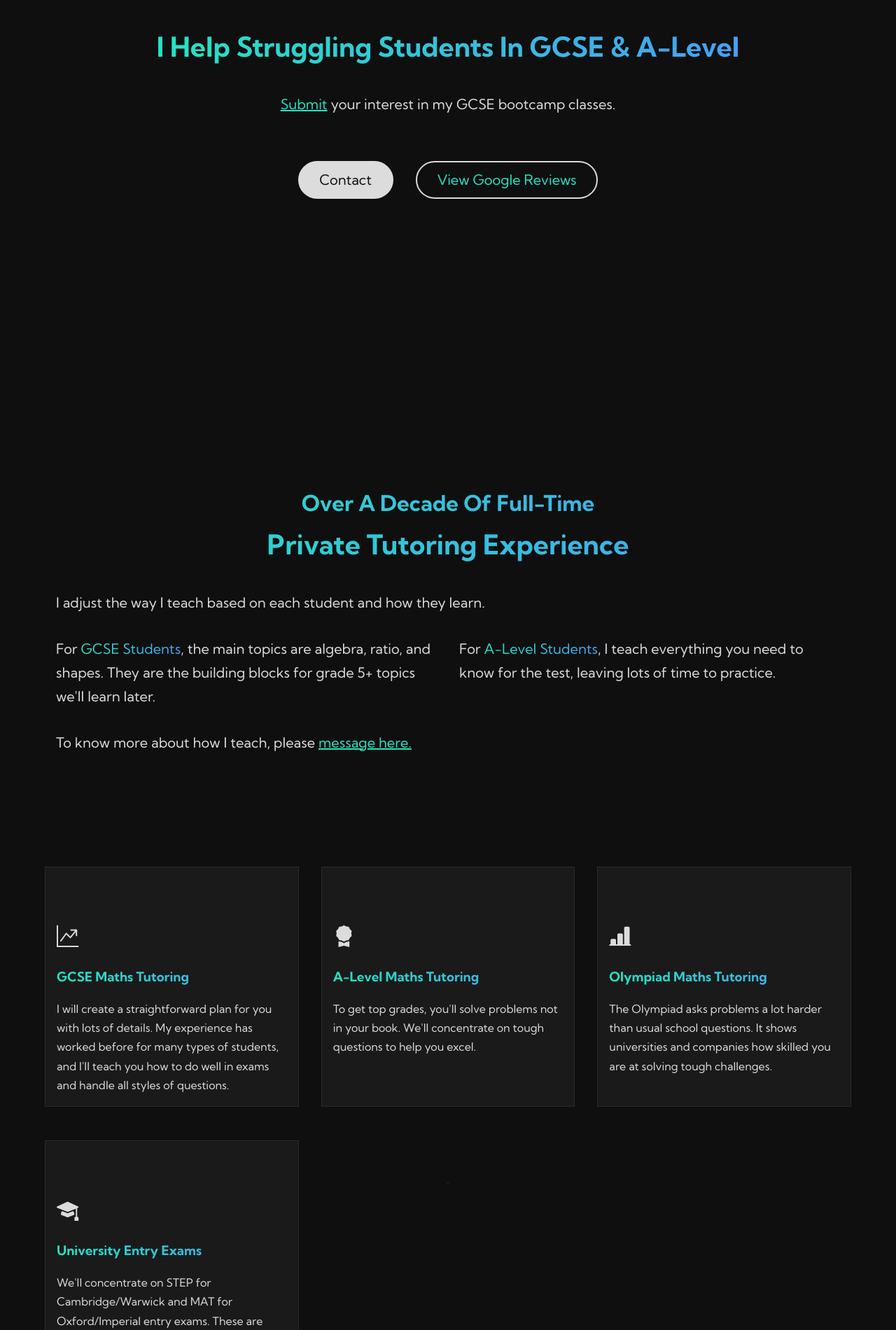
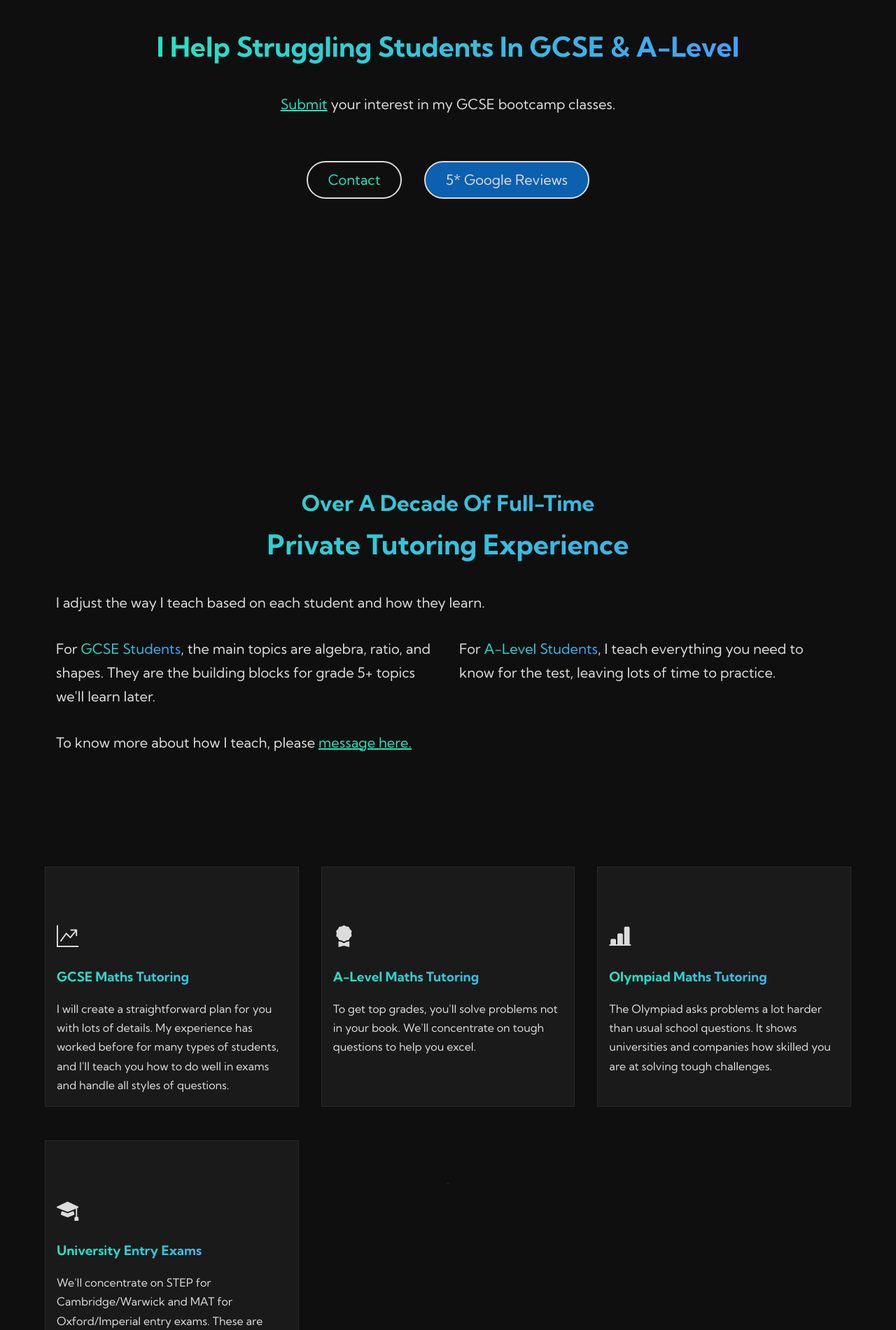
Before and after one commit to GG1982/Jekyll-ggmaths, a Jekyll site: the page built from pages/index.html, in a window 1280 px wide. Shown: the part 559-2459 px from the top of the page at 70% size. Built offline with Jekyll 4.4.1, drawn with Linux system fonts in a browser that asks for light colours; some of the changed text lies outside the part shown.

Commit message:
add google reviews link

```diff
--- a/_sass/base.scss
+++ b/_sass/base.scss
@@ -137,8 +137,8 @@ header {
 }
 
 .btn-inverse {
-  background-color: var(--light-clr);
-  color: var(--dark-clr);
+  background-color: rgba(10, 132, 246, 0.7);
+  color: var(--light-clr);
 }
 .btn-inverse:hover {
   filter: brightness(0.6);
--- a/_sass/groups.scss
+++ b/_sass/groups.scss
@@ -39,6 +39,9 @@
     gap: 1.5em;
 }
 
+.google-reviews-img {
+    width: 350px;
+}
 
 .about-group {
     display: grid;
--- a/pages/group-lessons.html
+++ b/pages/group-lessons.html
@@ -11,13 +11,14 @@ custom_css: group-lessons
         <div class="group-hero-body">
             <div class="group-hero-body-title">
                 <h2 class="font-0 block capitalize">students</h2>
-                <h1 class="font-4 fancy-text capitalize">Ace your GCSEs in just two days!</h1>
+                <h1 class="font-5 fancy-text capitalize">Ace your GCSEs in just two days!</h1>
             </div>
 
             <div class="group-hero-body-btn">
                 <p class="ch-70"><span class="block">Getting a Grade 4 can be hard. I make it easy.</span>Access my FREE guide to see how.</p>
                 <a href="#" class="btn font-0">Show Me!</a>
-                <!-- <a target="_blank" rel="noopener" href="https://www.google.com/search?q=ggmaths&rlz=1C5CHFA_enGB1048GB1048&oq=ggmaths+&aqs=chrome.0.69i59j0i546l2j69i60l2.1992j0j4&sourceid=chrome&ie=UTF-8#lrd=0x48761923e87f01e1:0xb59e62c483b997c,1,,,," class="btn font-0">view google reviews</a> -->
+
+                <a target="_blank" rel="noopener" href="https://www.google.com/search?q=ggmaths&rlz=1C5CHFA_enGB1048GB1048&oq=ggmaths+&aqs=chrome.0.69i59j0i546l2j69i60l2.1992j0j4&sourceid=chrome&ie=UTF-8#lrd=0x48761923e87f01e1:0xb59e62c483b997c,1,,,," class="body-link capitalize ">5* google reviews</a>
             </div>
         </div>
     </section>
--- a/pages/index.html
+++ b/pages/index.html
@@ -17,8 +17,8 @@ permalink: /
                  </div>
 
                     <div class="hero-body-btn">
-                        <a href="#contact" class="btn btn-inverse font-0">Contact</a>
-                        <a target="_blank" rel="noopener" href="https://www.google.com/search?q=ggmaths&rlz=1C5CHFA_enGB1048GB1048&oq=ggmaths+&aqs=chrome.0.69i59j0i546l2j69i60l2.1992j0j4&sourceid=chrome&ie=UTF-8#lrd=0x48761923e87f01e1:0xb59e62c483b997c,1,,,," class="btn font-0">view google reviews</a>
+                        <a href="#contact" class="btn font-0">Contact</a>
+                        <a target="_blank" rel="noopener" href="https://www.google.com/search?q=ggmaths&rlz=1C5CHFA_enGB1048GB1048&oq=ggmaths+&aqs=chrome.0.69i59j0i546l2j69i60l2.1992j0j4&sourceid=chrome&ie=UTF-8#lrd=0x48761923e87f01e1:0xb59e62c483b997c,1,,,," class="btn btn-inverse font-0">5* google reviews</a>
                 </div>
             </div>
         </section>
@@ -172,7 +172,7 @@ permalink: /
                 <h2 class="fancy-text text-center font-2 mb-2">Testimonials
                     <span class="block font-3">what students & parents have to say</span>
                 </h2>
-                <a target="_blank" rel="noopener" href="https://www.google.com/search?q=ggmaths&rlz=1C5CHFA_enGB1048GB1048&oq=ggmaths+&aqs=chrome.0.69i59j0i546l2j69i60l2.1992j0j4&sourceid=chrome&ie=UTF-8#lrd=0x48761923e87f01e1:0xb59e62c483b997c,1,,,," class="btn btn-inverse font-0 mx-auto">view google reviews</a>
+                <a target="_blank" rel="noopener" href="https://www.google.com/search?q=ggmaths&rlz=1C5CHFA_enGB1048GB1048&oq=ggmaths+&aqs=chrome.0.69i59j0i546l2j69i60l2.1992j0j4&sourceid=chrome&ie=UTF-8#lrd=0x48761923e87f01e1:0xb59e62c483b997c,1,,,," class="btn btn-inverse font-0 mx-auto">5* google reviews</a>
             </div>
             <div class="review-container">
                 <div class="review-card fade-in" style="--order: 1">
```
Also changed, not shown: 6 other files.
